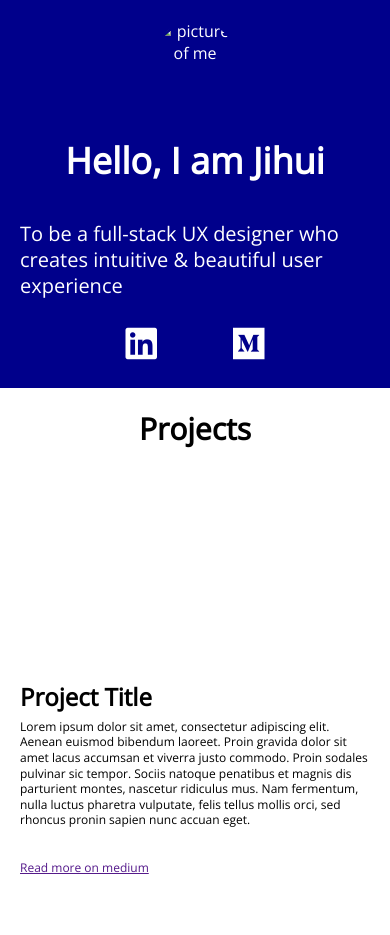
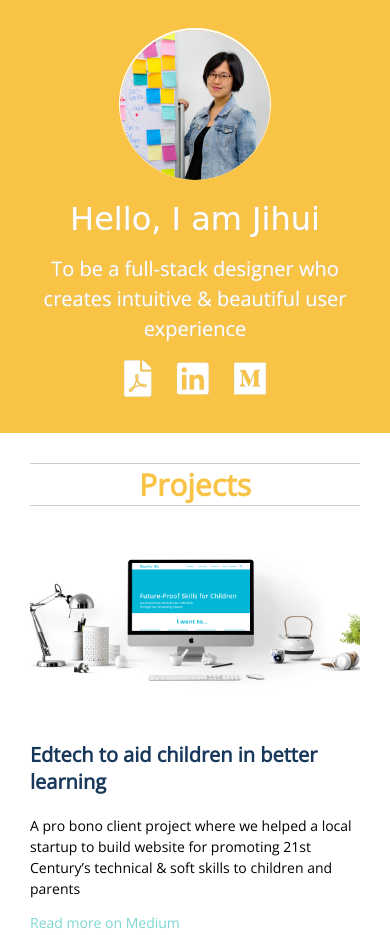
Before and after one commit to jenphyer/my-website, a plain HTML site: page index.html in a window 390 px wide. Shown: the top 935 px of the page. Drawn offline with nearby package versions, Linux system fonts and the light colour scheme; a web font is replaced by a local one.

Commit message:
Completed

```diff
--- a/index.html
+++ b/index.html
@@ -4,59 +4,63 @@
   <meta charset="UTF-8">
   <meta name="viewport" content="width=device-width, initial-scale=1.0">
   <link href="https://fonts.googleapis.com/css?family=Open+Sans" rel="stylesheet">
+  <link href="https://fonts.googleapis.com/css?family=Gorditas" rel="stylesheet">
   <link href="https://use.fontawesome.com/releases/v5.0.6/css/all.css" rel="stylesheet">
   <link rel="stylesheet" href="style.css">
   <title>Zhou Jihui</title>
 </head>
 <body>
   <aside>
-    <img src="assets/me.png" alt="picture of me" width="80px" height="80px">
+    <img src="assets/Profile Photo_oval.png" alt="picture of me" width="150px" height="150px">
     <h1 class="title">Hello, I am Jihui</h1>
     <p class="subtitle">
-      To be a full-stack UX designer who creates intuitive & beautiful user experience
+      To be a full-stack designer who creates intuitive & beautiful user experience
     </p>
     <div class="actions">
-      <a class="linkedin" href=""><i class="fab fa-linkedin"></i></a>
-      <a class="medium" href=""><i class="fab fa-medium"></i></a>
+        <a class="pdf" href=""><i class="fas fa-file-pdf"></i></a>
+      <a class="linkedin" href="https://www.linkedin.com/in/jihuizhou/"><i class="fab fa-linkedin"></i></a>
+      <a class="medium" href="https://medium.com/@misspanda0628"><i class="fab fa-medium"></i></a>
     </div>
   </aside>
   <main>
     <section class="projects">
-      <h2 class="title">Projects</h3>
+      <h2 class="title">Projects</h2>
       <article data-label="project-1">
-        <a class="image" href="" width="100%"></a>
+        <a class="image" href="https://medium.muz.li/ux-design-edu-tech-to-aid-children-in-better-learning-ea314caafeb6"></a>
         <div class="content">
-          <h3 class="title">Project Title</h3>
+          <h3 class="title">Edtech to aid children in better learning</h3>
           <p class="summary">
-              Lorem ipsum dolor sit amet, consectetur adipiscing elit. Aenean euismod bibendum laoreet. Proin gravida dolor sit amet lacus accumsan et viverra justo commodo. Proin sodales pulvinar sic tempor. Sociis natoque penatibus et magnis dis parturient montes, nascetur ridiculus mus. Nam fermentum, nulla luctus pharetra vulputate, felis tellus mollis orci, sed rhoncus pronin sapien nunc accuan eget.
+            A pro bono client project where we helped a local startup to build website for promoting 21st Century’s technical & soft skills to children and parents
           </p>
-          <a class="link" href="">Read more on medium</a>
+          <a class="link" href="https://medium.muz.li/ux-design-edu-tech-to-aid-children-in-better-learning-ea314caafeb6">Read more on Medium</a>
         </div>
       </article>
-      <article data-label="project-1">
-          <a class="image" href="" width="100%"></a>
+      <article data-label="project-2">
+          <a class="image" href="https://uxplanet.org/learning-ux-design-a-cinema-app-revamp-f0e661d7d830"></a>
         <div class="content">
-          <h3 class="title">Project Title</h3>
+          <h3 class="title">iGV Cinema App Revamp</h3>
           <p class="summary">
-              Lorem ipsum dolor sit amet, consectetur adipiscing elit. Aenean euismod bibendum laoreet. Proin gravida dolor sit amet lacus accumsan et viverra justo commodo. Proin sodales pulvinar sic tempor. Sociis natoque penatibus et magnis dis parturient montes, nascetur ridiculus mus. Nam fermentum, nulla luctus pharetra vulputate, felis tellus mollis orci, sed rhoncus pronin sapien nunc accuan eget.
+            A group project where we redesigned the app based on the personas & customer journey mapping that were created from user research.
           </p>
-          <a class="link" href="">Read more on medium</a>
+          <a class="link" href="https://uxplanet.org/learning-ux-design-a-cinema-app-revamp-f0e661d7d830">Read more on Medium</a>
         </div>
       </article>
-      <article data-label="project-1">
-        <a class="image" href="" width="100%"></a>
+      <article data-label="project-3">
+        <a class="image" href="https://medium.muz.li/learning-ux-design-first-project-chatel-d9ac6fa23f75"></a>
         <div class="content">
-          <h3 class="title">Project Title</h3>
+          <h3 class="title">Mobile App Concept— Chatel</h3>
           <p class="summary">
-              Lorem ipsum dolor sit amet, consectetur adipiscing elit. Aenean euismod bibendum laoreet. Proin gravida dolor sit amet lacus accumsan et viverra justo commodo. Proin sodales pulvinar sic tempor. Sociis natoque penatibus et magnis dis parturient montes, nascetur ridiculus mus. Nam fermentum, nulla luctus pharetra vulputate, felis tellus mollis orci, sed rhoncus pronin sapien nunc accuan eget.
+            My first individual project where I created a mobile app prototype to resolve communication problem between travellers and hotels.
           </p>
-          <a class="link" href="">Read more on medium</a>
+          <a class="link" href="https://medium.muz.li/learning-ux-design-first-project-chatel-d9ac6fa23f75">Read more on Medium</a>
         </div>
       </article>
     </section>
     <section class="about">
       <h2 class="title">About me</h3>
-      <p class="content">Lorem ipsum dolor sit amet, consectetur adipiscing elit. Aenean euismod bibendum laoreet. Proin gravida dolor sit amet lacus accumsan et viverra justo commodo. Proin sodales pulvinar sic tempor. Sociis natoque penatibus et magnis dis parturient montes, nascetur ridiculus mus. Nam fermentum, nulla luctus pharetra vulputate, felis tellus mollis orci, sed rhoncus pronin sapien nunc accuan eget.</p>
+      <p class="content">I am a UX designer based in Singapore. I am always curious about how people think differently and trying to understand it with my deepest empathy. My previous background is Industrial & Management Engineering, where I have developed logical thinking, time management and understanding of operation optimization.
+From engineering to user experience design, my goal of resolving problems, improving efficiency and making our world a better place has never been changed.
+      </p>
     </section>
     <footer></footer>
   </main>
--- a/style.css
+++ b/style.css
@@ -7,7 +7,8 @@ html, body {
 }
 
 p {
-  line-height: 1.3em;
+  line-height: 2em;
+  margin: 0;
 }
 
 body {
@@ -19,48 +20,70 @@ body {
 }
 
 aside {
-  width: 800px;
+  flex: 0 0 40%;
+  max-width: 500px;
   padding: 60px;
   text-align: center;
-  background-color: darkblue;
+  background-color: #F9C446;
   color: white;
+  text-shadow: 0 0 1px #CCCCCC;
 }
 
 aside img {
   display: block;
-  margin: 80px auto 0;
-  border-radius: 40px;
+  margin: calc(0.05 * 100vw) auto;
+  border-radius: 75px;
+  box-shadow: 0 -1px 0 1px white;
 }
 
 aside .title {
-  font-size: 36px;
-  margin: 1em auto;
+  font-size: 40px;
+  font-weight: 400;
+  margin: 0 0 0.5em;
+  font-family: 'Gorditas', cursive;
 }
 
 aside .subtitle {
-  font-size: 20px;
+  font-size: 24px;
   font-weight: 500;
-  margin: 1em auto;
+  margin: 0 auto 0.5em;
   max-width: 350px;
-  text-align: left;
+  text-align: center;
+  color: white;
+  line-height: 1.5em;
 }
 
 aside .actions a {
   display: inline-block;
-  margin: 0 1em;
+  margin: 0 0.3em;
   font-size: 36px;
   color: white;
 }
 
 main {
   flex-grow: 1;
-  padding: 60px;
+  padding: 40px 60px;
   overflow-y: auto;
+}
+
+section {
+  margin-bottom: 60px;
+}
+
+section:last-of-type {
+  margin-bottom: 0;
 }
 
 section > .title {
   font-size: 30px;
   margin-top: 0;
+  color:#F9C446;
+  border-top: 1px solid #CCCCCC;
+  border-bottom: 1px solid #CCCCCC;
+}
+
+.projects > .title {
+  margin-bottom: 0.5em;
 }
 
 .projects article {
@@ -73,71 +96,76 @@ section > .title {
 
 .projects article .image {
   display: block;
-  width: 250px;
+  flex: 0 0 300px;
   height: 200px;
   margin-right: 20px;
+  background-repeat: no-repeat;
+  background-size: cover;
+  background-position: center;
 }
 
 .projects article .content {
   flex-grow: 1;
   position: relative;
-  font-size: 12px;
+  font-size: 14px;
 }
 
 .projects article .title {
-  font-size: 24px;
-  margin: 0.25em 0;
+  margin: 0 0 0.5em;
+  color:#17385B;
+  font-size: 20px;
 }
 
 .projects article .summary {
-  margin-top: 0;
-  height: 128px;
-  overflow: hidden;
+  max-height: 105px;
+  overflow: auto;
 }
 
 .projects article .link {
   display: block;
   position: absolute;
   bottom: 0.5em;
+  color: rgb(124, 214, 211);
+  text-decoration: none;
 }
 
-article[data-label="project-1"] {
-  background-image: url(assets/project-1.png);
+article[data-label="project-1"] .image {
+  background-image: url(assets/Group2.png);
 }
 
-article[data-label="project-2"] {
-  background-image: url(assets/project-2.png);
+article[data-label="project-2"] .image {
+  background-image: url(assets/Group3.jpg);
 }
 
-article[data-label="project-3"] {
-  background-image: url(assets/project-3.png);
+article[data-label="project-3"] .image {
+  background-image: url(assets/Group1.jpg);
 }
 
-main > section:last-of-type {
-  margin-bottom: 60px;
+@media (max-width: 1200px) {
+  .projects article .image {
+    flex-basis: 250px;
+  }
+
+  .projects article .summary {
+    line-height: 1.5em;
+  }
 }
 
-@media (max-width: 800px) {
-  body {
-    flex-direction: column;
-    height: auto;
+@media (max-width: 1080px) {
+  aside {
+    padding: 40px;
   }
 
-  aside {
-    width: 100%;
-    padding: 20px;
+  aside .title {
+    font-size: 32px;
   }
 
-  aside img {
-    margin-top: 0;
+  aside .subtitle {
+    font-size: 20px;
   }
 
   main {
-    padding: 20px;
-  }
-
-  section > .title {
-    text-align: center;
+    padding: 40px;
   }
 
   .projects article {
@@ -148,13 +176,59 @@ main > section:last-of-type {
   .projects article .image {
     margin-right: 0;
     width: 100%;
+    flex-basis: 200px;
+  }
+
+  .projects article .title {
+    margin: 1em 0;
+  }
+
+  .projects article .summary {
+    height: auto;
+    margin-bottom: 1em;
   }
 
   .projects article .link {
     position: static;
   }
+}
 
-  main > section:last-of-type {
+@media (max-width: 720px) {
+  body {
+    flex-direction: column;
+    height: auto;
+  }
+
+  aside {
+    width: 100%;
+    max-width: 800px;
+    padding: 80px;
+  }
+
+  aside img {
+    margin-top: 0;
     margin-bottom: 20px;
   }
+
+  main {
+    padding: 80px;
+  }
+
+  section:last-of-type {
+    margin-bottom: 60px;
+  }
+
+  section > .title {
+    text-align: center;
+  }
 }
+
+@media (max-width: 600px) {
+  aside {
+    padding: 30px;
+  }
+
+  main {
+    padding: 30px;
+  }
+}
```
Also changed, not shown: Assets/Group1.jpg (added), Assets/Group2.png (added), Assets/Group3.jpg (added), Assets/Profile Photo_oval.png (added).
